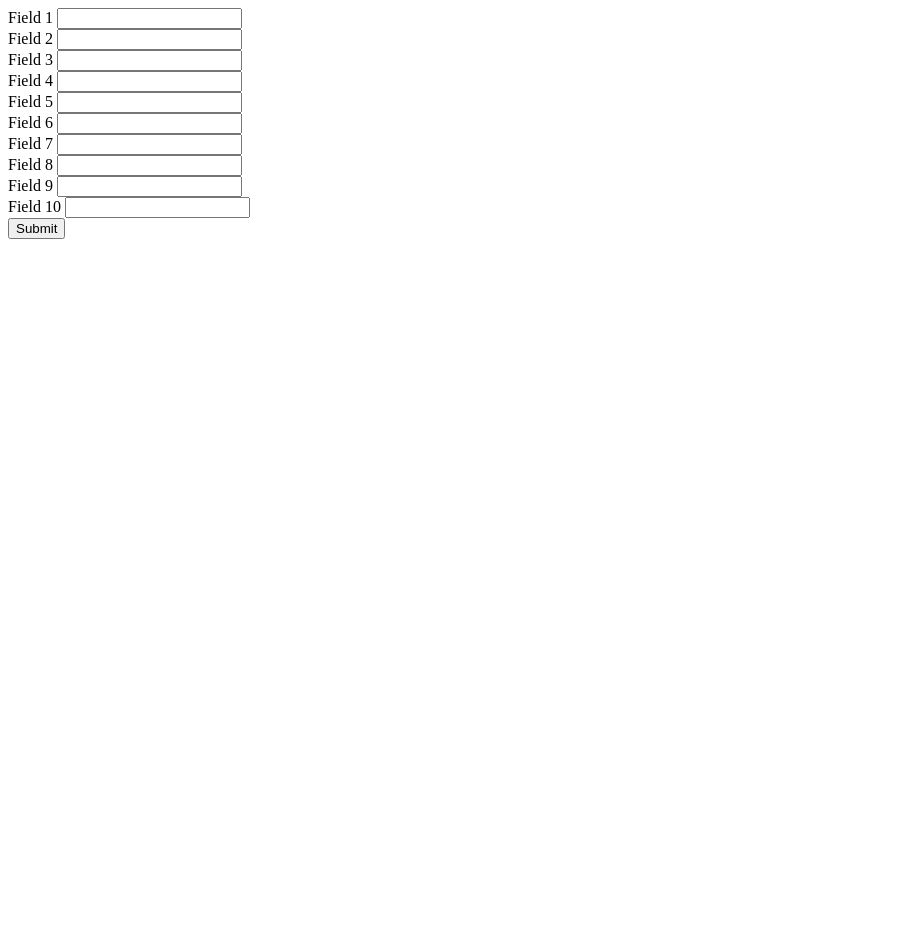
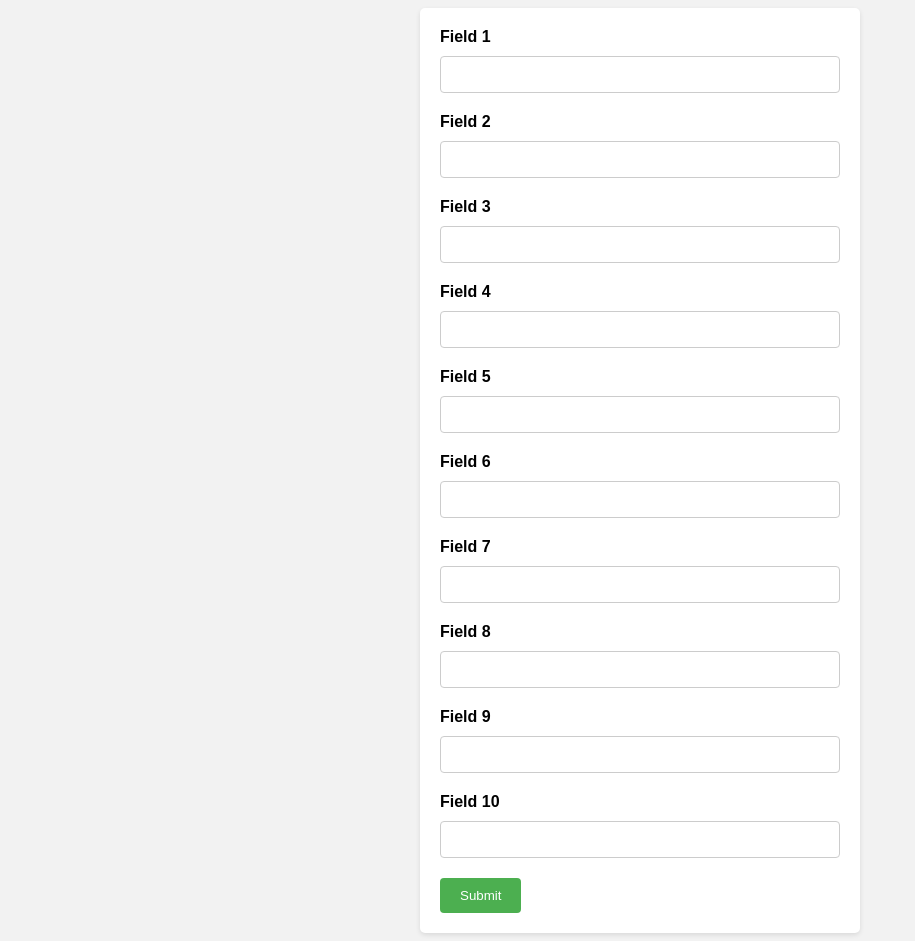
Before and after one commit to mpeniket/fhir_hack_2024, a Flask app: template templates/form.html in a window 1280 px wide. Shown: the whole page, without its empty margins (0-915 px from the left). Before the commit the page ends 239 px from the top, so only its background shows below. Run offline with Flask 3, Linux system fonts and the light colour scheme; the template is opened without the code that fills it, so the values that code supplies are empty.

Commit message:
update form

```diff
--- a/main.py
+++ b/main.py
@@ -27,7 +27,7 @@ def upload_file():
 def encoding():
 
     transcription = request.form.get("transcription")
-    # res = openai_chat_completion(transcription)
+    res = openai_chat_completion(transcription)
 
     # return render_template("/form.html")
-    return render_template("/form.html", field1=transcription)
+    return render_template("/form.html", field1=transcription, field2=res)
--- a/templates/form.html
+++ b/templates/form.html
@@ -2,6 +2,49 @@
 <html>
 <head>
     <title>Summary</title>
+    <style>
+        body {
+            font-family: Arial, sans-serif;
+            background-color: #f2f2f2;
+        }
+
+        form {
+            max-width: 400px;
+            margin: 0 auto;
+            padding: 20px;
+            background-color: #ffffff;
+            border-radius: 5px;
+            box-shadow: 0 2px 5px rgba(0, 0, 0, 0.1);
+        }
+
+        label {
+            display: block;
+            margin-bottom: 10px;
+            font-weight: bold;
+        }
+
+        input[type="text"] {
+            width: 100%;
+            padding: 10px;
+            border: 1px solid #ccc;
+            border-radius: 4px;
+            box-sizing: border-box;
+            margin-bottom: 20px;
+        }
+
+        input[type="submit"] {
+            background-color: #4CAF50;
+            color: white;
+            padding: 10px 20px;
+            border: none;
+            border-radius: 4px;
+            cursor: pointer;
+        }
+
+        input[type="submit"]:hover {
+            background-color: #45a049;
+        }
+    </style>
 </head>
 <body>
     <form method="POST">
```
Also changed, not shown: utils/utils.py (+4 -4 lines).
